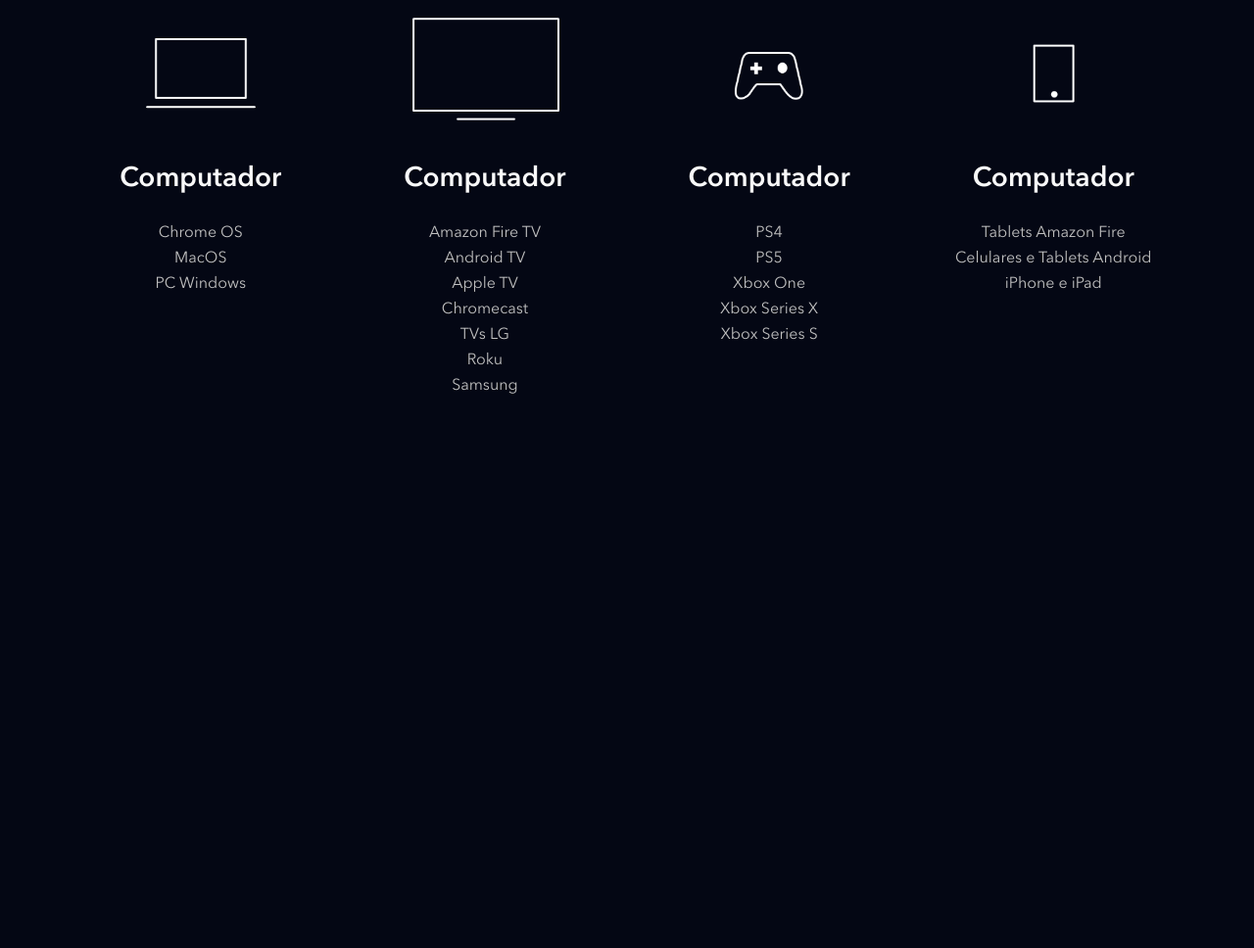
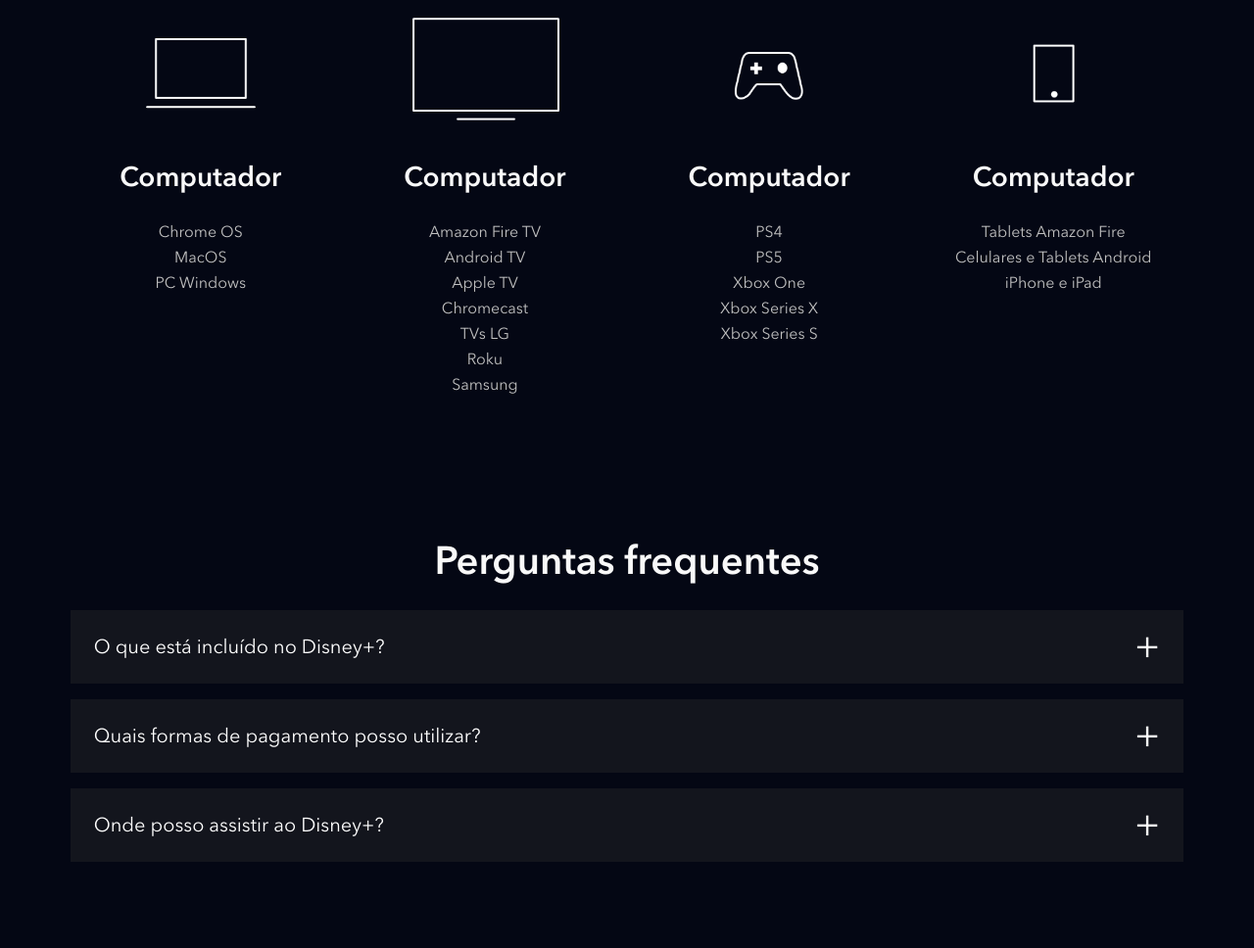
Before and after one commit to ewn1/landingpage_disney, a website: page index.html in a window 1280 px wide. Shown: the part 3923-4891 px from the top of the page at 98% size. Before the commit the page ends 4400 px from the top, so only its background shows below. Drawn offline with nearby package versions, Linux system fonts and the light colour scheme; files that its build step writes are made by us from their sources; files whose address does not match are found by name.

Commit message:
criando o FAQ

```diff
--- a/index.html
+++ b/index.html
@@ -209,6 +209,42 @@
             </li>
         </ul>
     </section>
+    <section class="faq">
+        <h2 class="title">Perguntas frequentes</h2>
+        <ul class="faq__questions">
+            <li class="faq__questions__item">
+                <div class="faq__questions__item__question" data-faq-question>
+                    O que está incluído no Disney+?
+                </div>
+                <div class="faq__questions__item__answer text--big">
+                    Benefícios de assinar o Disney+:
+                    <ul class="faq__questions__item__answer__list">
+                        <li>Estreias de filmes, séries originais e clássicos da Disney, Pixar, Marvel, Star Wars, National Geographic e Star.</li>
+                        <li>Os torneios mais importantes do mundo e programas da ESPN ao vivo.</li>
+                        <li>Até quatro telas ao mesmo tempo com o Disney+ Premium, e até duas com o Disney+ Padrão.</li>
+                        <li>Downloads, criação de perfis e controle parental para personalizar a experiência por idade, de acordo com o seu plano.</li>
+                    </ul>
+                </div>
+            </li>
+            <li class="faq__questions__item">
+                <div class="faq__questions__item__question" data-faq-question>
+                    Quais formas de pagamento posso utilizar?
+                </div>
+                <div class="faq__questions__item__answer text--big">
+                    Você pode pagar com cartão de crédito, débito ou Mercado Pago, ou por meio de empresas parceiras, como Mercado Livre e provedores locais de TV, telefone e internet.
+                </div>
+            </li>
+            <li class="faq__questions__item">
+                <div class="faq__questions__item__question" data-faq-question>
+                    Onde posso assistir ao Disney+?
+                </div>
+                <div class="faq__questions__item__answer text--big">
+                    O aplicativo do Disney+ está disponível em dispositivos móveis, navegadores, videogames, decodificadores e smart TVs. Confira a lista completa de dispositivos compatíveis na Central de Ajuda.
+                </div>
+            </li>
+        </ul>
+    </section>
+
     <script src="./src/main.js"></script>
 </body>
 </html>
--- a/src/main.js
+++ b/src/main.js
@@ -1,6 +1,6 @@
 document.addEventListener('DOMContentLoaded', function() {
     const buttons = document.querySelectorAll('[data-tab-button]')
-
+    const questions = document.querySelectorAll('[data-faq-question]')
 
     for (let i = 0; i < buttons.length; i++) {
         buttons[i].addEventListener('click', function(botao) {
@@ -12,7 +12,18 @@
             botao.target.classList.add('shows__tabs__button--is-active')
         })
     }
+
+    for (let i = 0; i < questions.length; i++) {
+        questions[i].addEventListener('click', abreOuFechaResposta)
+    }
 })
+
+function abreOuFechaResposta(elemento) {
+    const classe = 'faq__questions__item--is-open';
+    const elementoPai = elemento.target.parentNode;
+
+    elementoPai.classList.toggle(classe);
+}
 
 function removeBotaoAtivo() {
     const buttons = document.querySelectorAll('[data-tab-button]')
--- /dev/null
+++ b/src/styles/_faq.scss
@@ -0,0 +1,64 @@
+.faq {
+    padding: 5.6vw;
+
+    h2 {
+        text-align: center;
+        margin-bottom: 24px;
+    }
+
+    &__questions {
+        &__item {
+            background-color: #13151d;
+            margin-bottom: 16px;
+            list-style: none;
+
+            &__question {
+                color: #fff;
+                font-size: 20px;
+                padding: 24px;
+                display: block;
+                cursor: pointer;
+                position: relative;
+
+                &::after {
+                    content: '+';
+                    position: absolute;
+                    top: 0;
+                    right: 24px;
+                    height: 100%;
+                    display: flex;
+                    align-items: center;
+                    font-size: 40px;
+                }
+            }
+
+            &__answer {
+                height: 0;
+                overflow: hidden;
+                padding: 0 24px;
+                transition: height, .5s ease;
+
+                &__list {
+                    margin: 16px 0px 0px;
+
+                    li {
+                        margin: 24px 48px 0px;
+                        list-style: disc;
+                    }
+                }
+            }
+
+            &--is-open {
+                .faq__questions__item__question::after {
+                    content: '-';
+                    font-size: 52px;
+                }
+                .faq__questions__item__answer {
+                    height: auto;
+                    padding-bottom: 24px;
+                    transition: height, .5s ease;
+                }
+            }
+        }
+    }
+}
--- a/src/styles/main.scss
+++ b/src/styles/main.scss
@@ -3,6 +3,7 @@
 @use 'shows';
 @use 'plans';
 @use 'available-devices';
+@use 'faq';
 
 @font-face {
     font-family: Avenir;
```
